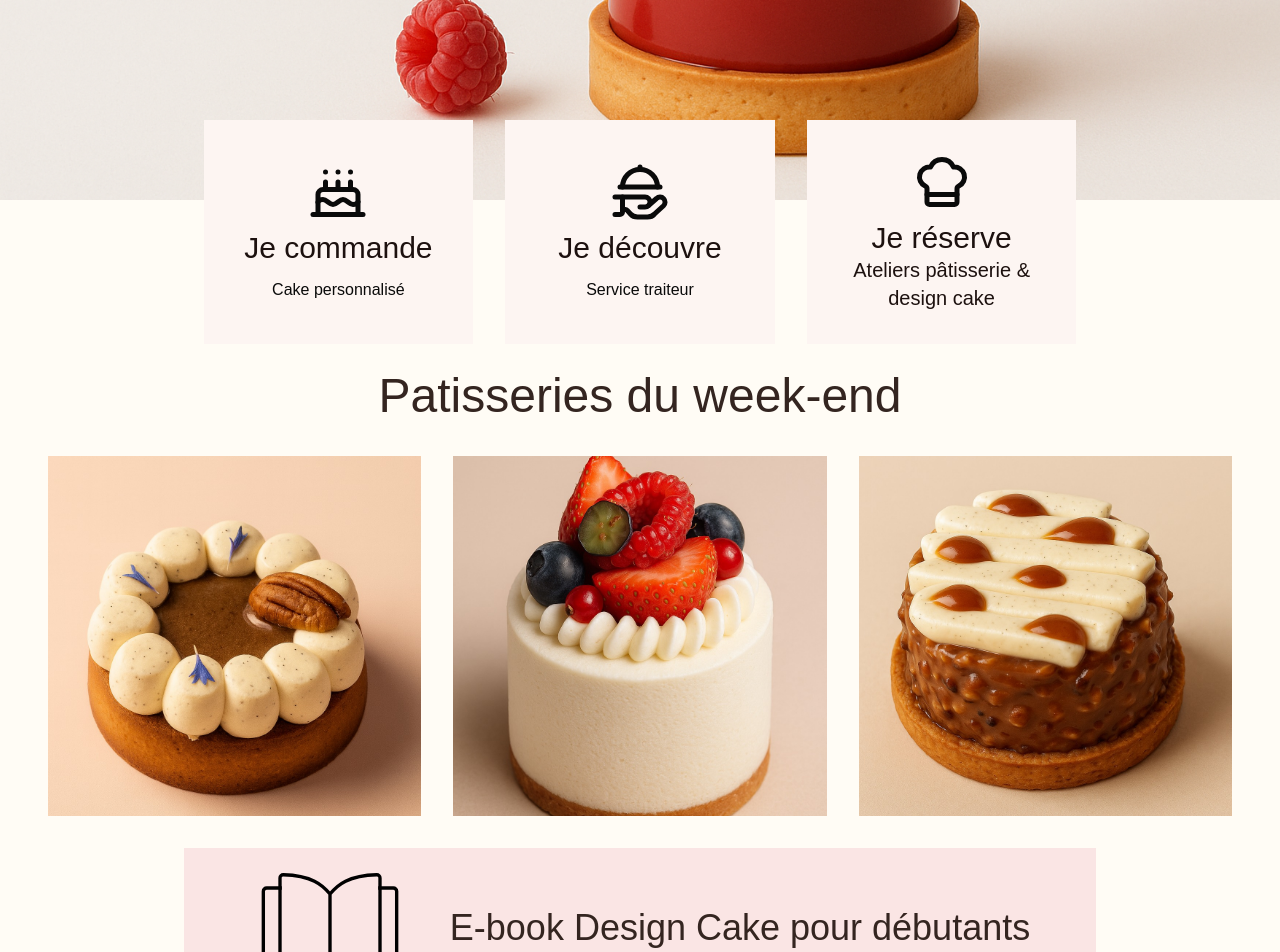
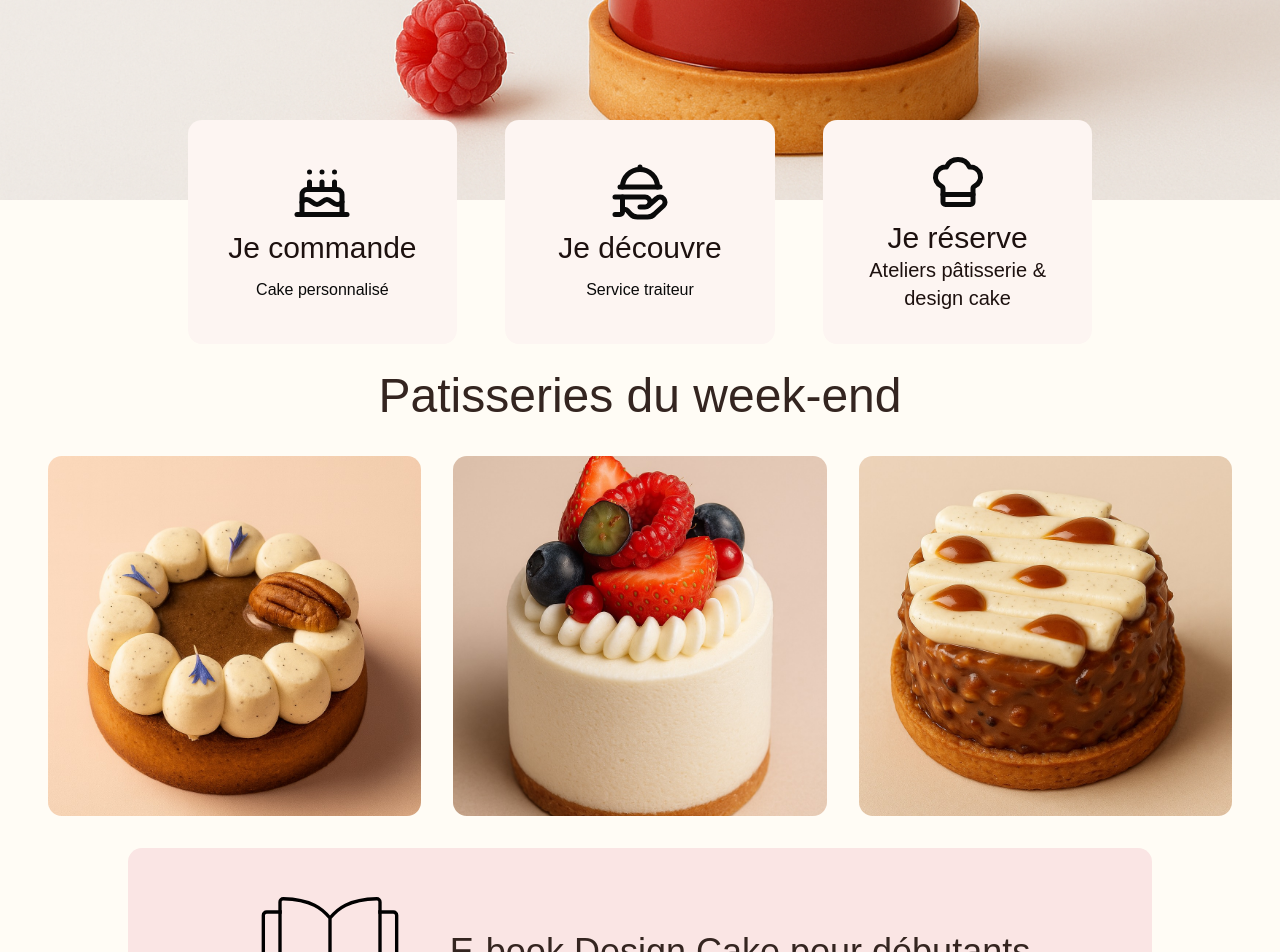
Before and after one commit to dhiachini/Ms-cake, a React (Vite) app: page / in a window 1280 px wide. Shown: the part 680-1632 px from the top of the page. Built offline with nearby package versions, Linux system fonts and the light colour scheme.

Commit message:
design fixes

```diff
--- a/src/Layout.tsx
+++ b/src/Layout.tsx
@@ -32,7 +32,7 @@ const Layout: React.FC<LayoutProps> = ({ children }) => {
                 <img
                   src="/src/assets/images/article-weekend-1.png"
                   alt="Photo 1"
-                  className="object-cover w-full h-90 mb-4"
+                  className="object-cover w-full h-90 mb-4 rounded-xl"
                 />
               </Card>
             </div>
@@ -41,7 +41,7 @@ const Layout: React.FC<LayoutProps> = ({ children }) => {
                 <img
                   src="/src/assets/images/article-weekend-2.png"
                   alt="Photo 2"
-                  className="object-cover w-full h-90 mb-4"
+                  className="object-cover w-full h-90 mb-4 rounded-xl"
                 />
               </Card>
             </div>
@@ -50,16 +50,16 @@ const Layout: React.FC<LayoutProps> = ({ children }) => {
                 <img
                   src="/src/assets/images/article-weekend-3.png"
                   alt="Photo 3"
-                  className="object-cover w-full h-90 mb-4"
+                  className="object-cover w-full h-90 mb-4 rounded-xl"
                 />
               </Card>
             </div>
           </div>
           {/* Nouveau div avec bg #fae5e4 */}
-          <div className="w-full flex justify-center">
-            <div className="flex w-[57rem] h-40 bg-[#fae5e4] flex-row justify-center items-center gap-10 p-5">
-              <EbookIcon className="w-40 h-40" />
-              <span className="text-4xl text-[#342520]">
+          <div className="w-full flex justify-center px-4">
+            <div className="flex w-full max-w-5xl h-auto bg-[#fae5e4] flex-col sm:flex-row justify-center items-center gap-6 sm:gap-10 p-6 rounded-xl">
+              <EbookIcon className="w-24 h-24 sm:w-32 sm:h-32 md:w-40 md:h-40" />
+              <span className="text-2xl sm:text-3xl md:text-4xl text-[#342520] text-center sm:text-left">
                 E-book Design Cake pour débutants
               </span>
             </div>
--- a/src/pages/HomePage.tsx
+++ b/src/pages/HomePage.tsx
@@ -74,22 +74,22 @@ function HomePage() {
         <div className="absolute left-1/2 bottom-0 translate-x-[-50%] translate-y-[100%] w-full flex justify-center z-10">
           <div className="relative w-full md:w-auto">
             {/* Carousel for mobile, row for md+ */}
-            <div className="md:flex md:flex-row gap-8 hidden ">
-              <div className="bg-[#fdf5f2] w-full h-56 p-7 flex flex-col justify-center items-center">
+            <div className="md:flex md:flex-row md:gap-[3rem] hidden rounded-xl">
+              <div className="bg-[#fdf5f2] w-full h-56 p-7 flex flex-col justify-center items-center rounded-xl">
                 {boxes[0].icon}
                 <span className="text-3xl text-[#1d110f] text-center mb-3">
                   {boxes[0].title} <br />
                 </span>
                 <span>{boxes[0].subtitle}</span>
               </div>
-              <div className="bg-[#fdf5f2] w-full h-56 p-7 flex flex-col justify-center items-center">
+              <div className="bg-[#fdf5f2] w-full h-56 p-7 flex flex-col justify-center items-center rounded-xl">
                 {boxes[1].icon}
                 <span className="text-3xl text-[#1d110f] text-center mb-3">
                   {boxes[1].title} <br />
                 </span>
                 <span>{boxes[1].subtitle}</span>
               </div>
-              <div className="bg-[#fdf5f2] w-full h-56 p-7 flex flex-col justify-center items-center">
+              <div className="bg-[#fdf5f2] w-full h-56 p-7 flex flex-col justify-center items-center rounded-xl">
                 {boxes[2].icon}
                 <span className="text-3xl text-[#1d110f] text-center">
                   {boxes[2].title} <br />
```
